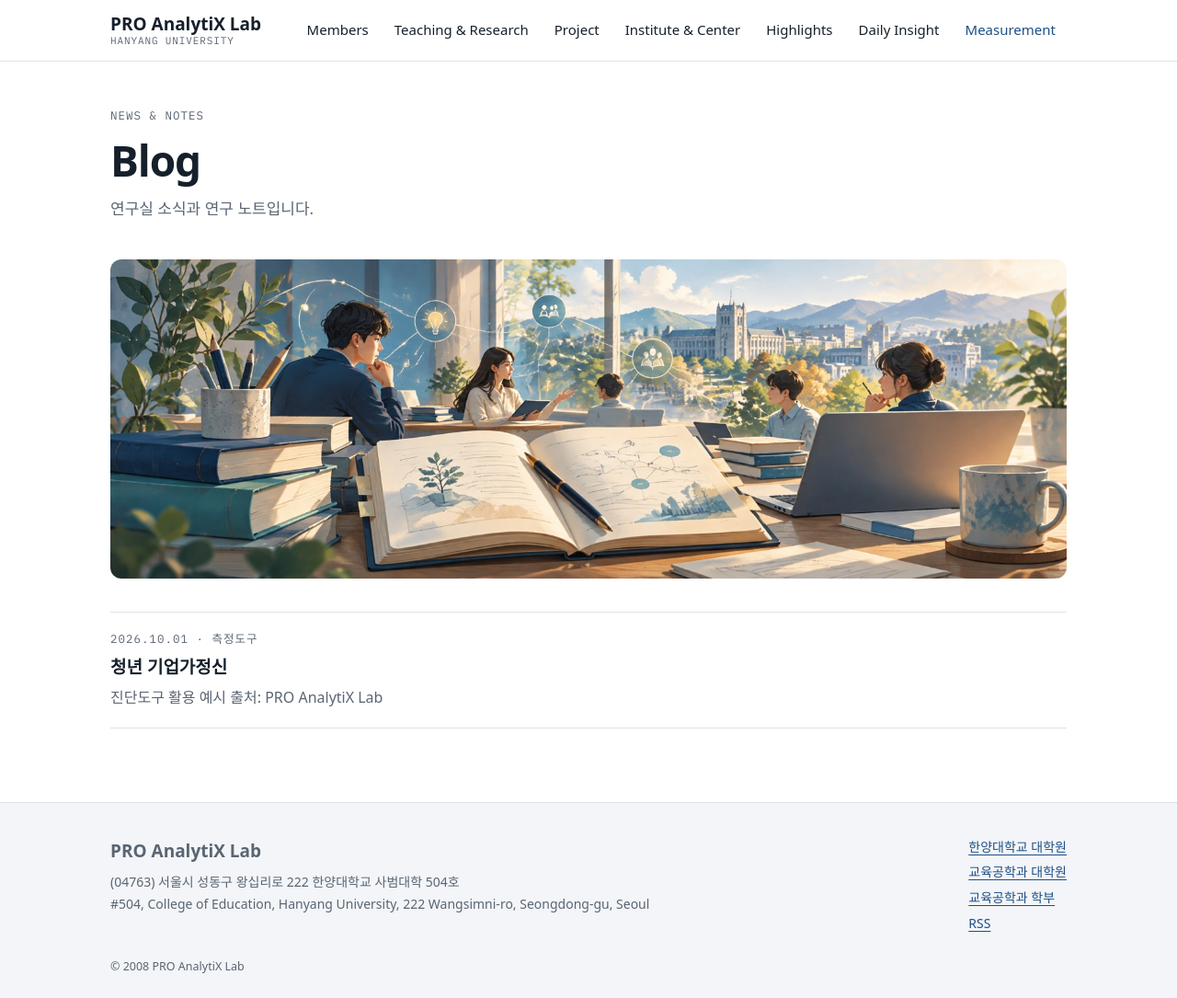
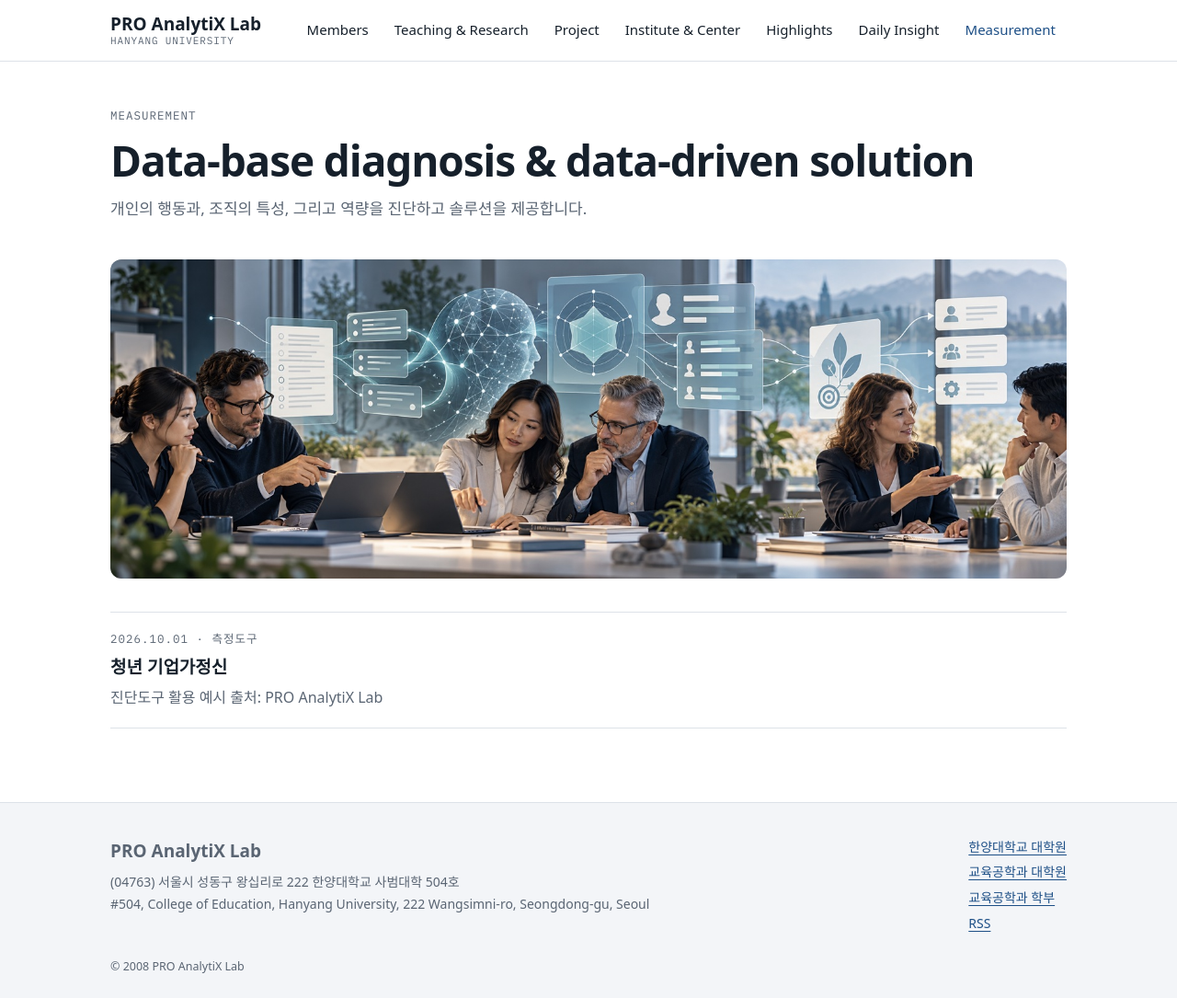
Before and after one commit to drsprolab/drsprolab.github.io, a Jekyll site: the page built from blog/index.html, in a window 1280 px wide and 1085 px high. Shown: the whole window at 92% size. Built offline with Jekyll 4.4.1, drawn with Linux system fonts in a browser that asks for light colours; some web fonts are replaced.

Commit message:
Update measurement diagnosis page and human learning research

```diff
--- a/_data/page_banners.yml
+++ b/_data/page_banners.yml
@@ -23,8 +23,8 @@ daily-insight:
   image: daily-insight
   alt: AI의 정보 흐름을 분석하며 통찰을 정리하는 연구 공간
 blog:
-  image: blog
-  alt: 연구 경험과 아이디어를 기록하는 노트와 책
+  image: measurement-diagnosis-solutions
+  alt: AI 기반 진단도구 개발과 역량 분석을 통해 솔루션과 컨설팅을 설계하는 전문가들의 협업
 bk21-aix:
   image: bk21-aix
   alt: AI 연결망을 중심으로 교육공학·기계공학·데이터사이언스·미디어커뮤니케이션이 협력하는 융합연구 일러스트
--- a/_data/research_areas.yml
+++ b/_data/research_areas.yml
@@ -1,8 +1,8 @@
 - ko: 인공지능과 인간학습
   en: AI & Human Learning
   icon: learning
-  summary: AI가 일상이 된 환경에서 사람이 계속 배워나가는 과정을 예측하고 지원하는 방법을 연구합니다.
-  keywords: [학습민첩성, 자기주도학습, 학습전이, 인지부하, AI 리터러시, 메타인지, 창의적 문제해결]
+  summary: AI 시대에 인간의 학습과정을 추적하고, Generative Cognitive Pause에 대한 연구를 진행합니다.
+  keywords: [인간학습, 생성형 AI, 인지부하, Generative Cognitive Pause, 메타인지, 자기조절학습, 인간-AI 협업, 학습분석]
 - ko: 조직변화와 몰입
   en: Organization Change & Engagement
   icon: organization
--- a/assets/css/style.css
+++ b/assets/css/style.css
@@ -627,6 +627,6 @@ tfoot td { font-weight: 600; border-bottom: 0; }
 .pd-tag { font-size: 12px; font-weight: 600; color: var(--accent); }
 .pd-plan { font-size: 14px; line-height: 1.65; padding: 12px 14px; border-radius: 8px; background: var(--accent-soft); }
 .pd-plan strong { margin-right: 4px; }
-.report-intro { max-width: 760px; margin-block: 20px 4px; display: grid; gap: 8px; }
+.report-intro { width: 100%; max-width: none; margin-block: 20px 24px; display: grid; gap: 12px; }
 .prose .report-intro h2 { font-size: 20px; margin: 0; padding: 0; }
-.prose .report-intro p { margin: 0; line-height: 1.75; }
+.prose .report-intro p { margin: 0; width: 100%; max-width: none; line-height: 1.7; }
--- a/blog/index.html
+++ b/blog/index.html
@@ -1,9 +1,9 @@
 ---
 layout: page
-title: Blog
-eyebrow: News & Notes
+title: "Data-base diagnosis & data-driven solution"
+eyebrow: Measurement
 permalink: /blog/
-lede: 연구실 소식과 연구 노트입니다.
+lede: 개인의 행동과, 조직의 특성, 그리고 역량을 진단하고 솔루션을 제공합니다.
 ---
 <ul class="post-list">
   {% for post in site.posts %}
```
Also changed, not shown: assets/images/banners/measurement-diagnosis-solutions.jpg (added).
